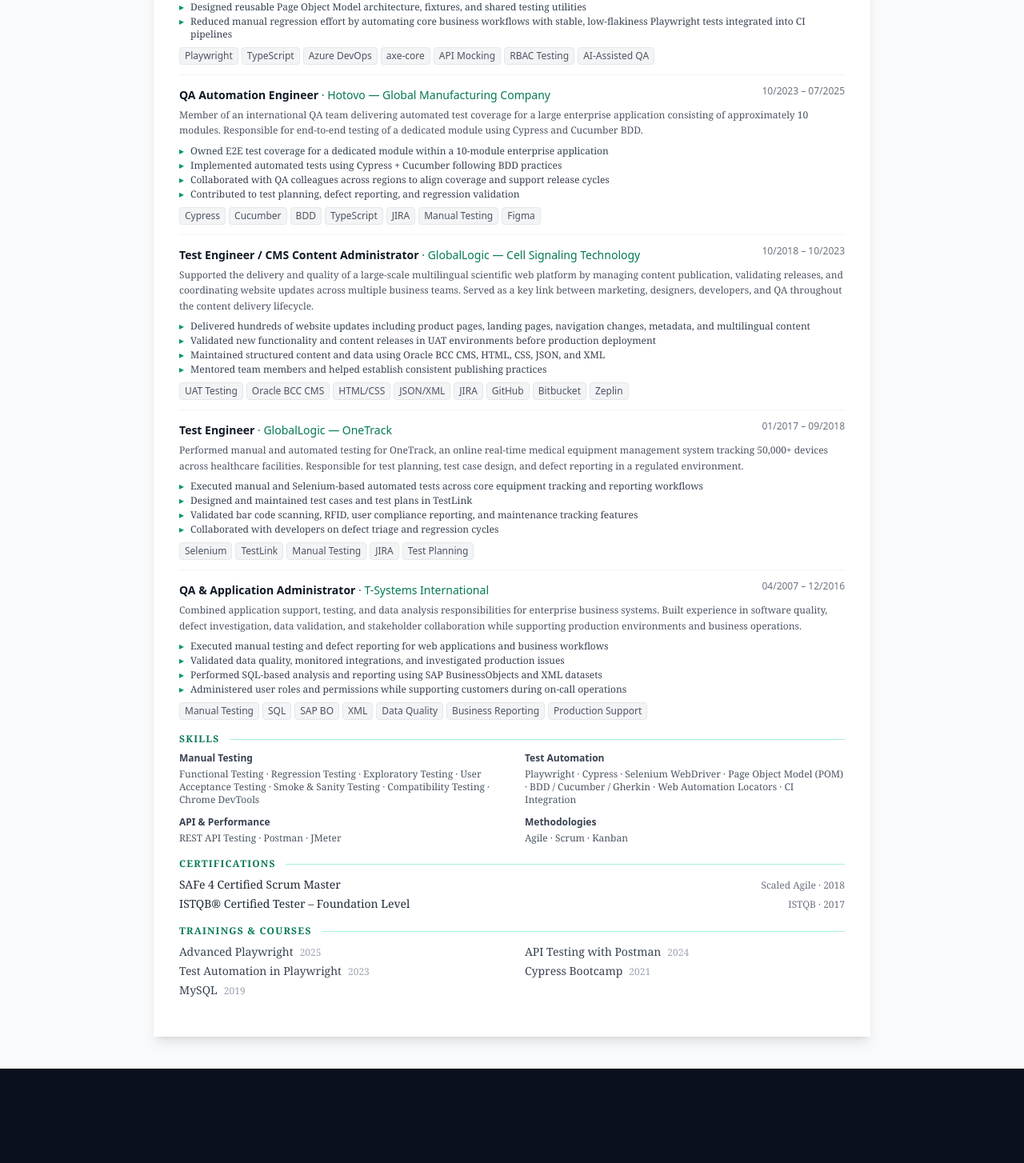
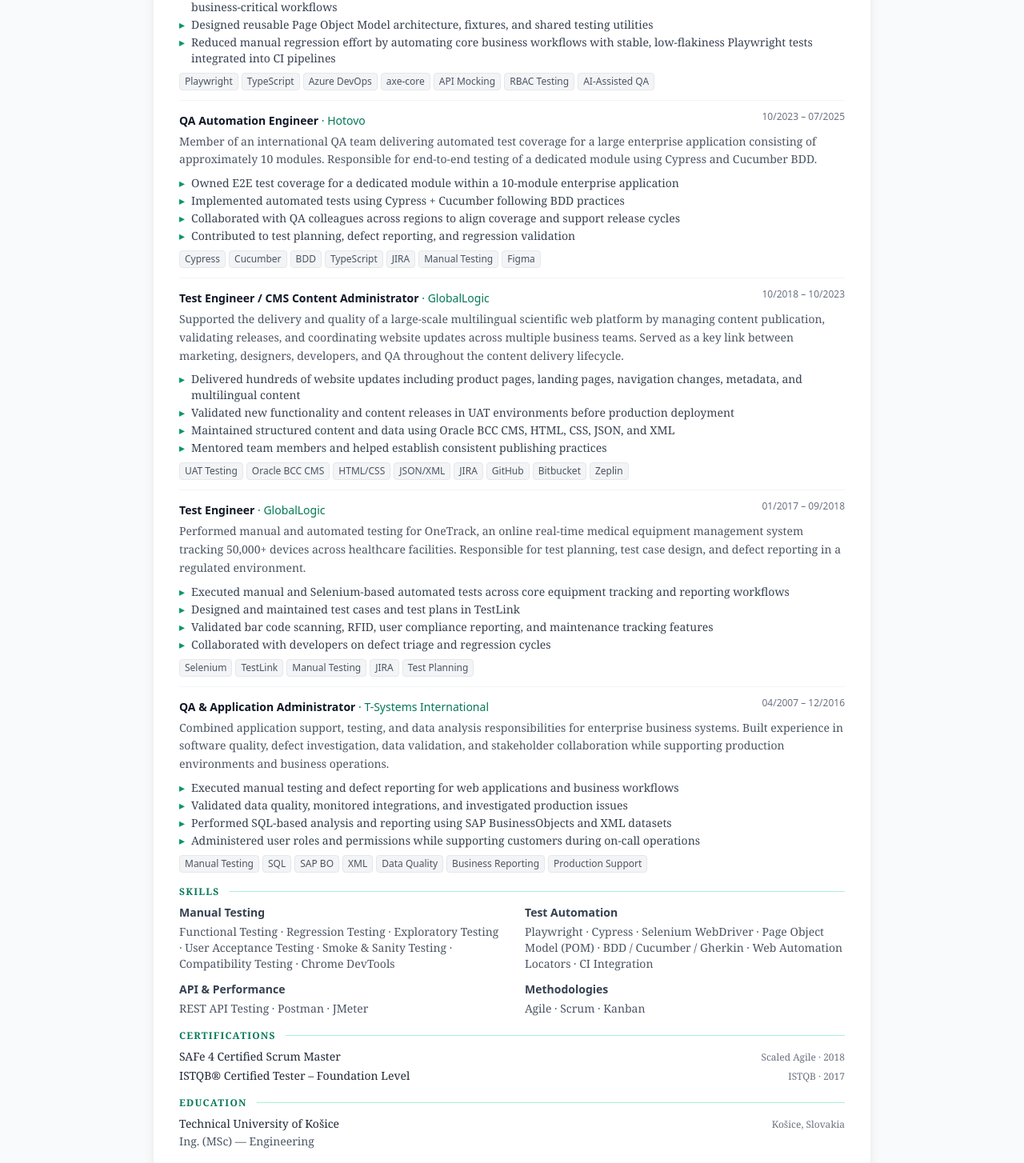
Before and after one commit to pavolhrabcak/qa-portfolio, a React (Vite) app: page /cv in a window 1280 px wide. Shown: the part 596-2050 px from the top of the page at 80% size. Before the commit the page ends 1932 px from the top, so only its background shows below. Built offline with nearby package versions, Linux system fonts and the light colour scheme.

Commit message:
CV updated according to standard NDA

```diff
--- a/src/data.js
+++ b/src/data.js
@@ -7,7 +7,7 @@ export const personalInfo = {
   github: '',
   location: 'Košice, Slovakia',
   available: true,
-  summary: 'QA Engineer with a background in both manual and automated testing, currently responsible for quality processes across enterprise applications. Experienced in building and scaling Playwright-based automation frameworks, defining test strategies, implementing RBAC and API validation, and driving release confidence through reliable end-to-end testing. Committed to improving release confidence through risk-based testing, maintainable automation, and efficient QA workflows supported by modern AI tools.',
+  summary: 'QA Engineer with a background in both manual and automated testing, currently responsible for quality processes across enterprise applications. Experienced in building and scaling Playwright-based automation frameworks, defining test strategies, implementing RBAC and API validation, and driving release confidence through reliable end-to-end testing. Focused on maintainable automation, risk-based testing, and efficient QA workflows supported by modern AI tools.',
   languages: ['English', 'Slovak', 'Czech'],
   stats: [
     { value: '12+',  label: 'Years Experience' },
@@ -116,7 +116,7 @@ export const technologies = [
 export const experience = [
   {
     role: 'QA Automation Engineer',
-    company: 'Hotovo — Global Manufacturing Company',
+    company: 'Hotovo',
     period: '07/2025 – Present',
     description:
       'Sole QA owner responsible for release confidence, test strategy, and automation framework development for an enterprise translation platform supporting document translation, reporting, administration, and role-based workflows.',
@@ -130,7 +130,7 @@ export const experience = [
   },
   {
     role: 'QA Automation Engineer',
-    company: 'Hotovo — Global Manufacturing Company',
+    company: 'Hotovo',
     period: '10/2023 – 07/2025',
     description:
       'Member of an international QA team delivering automated test coverage for a large enterprise application consisting of approximately 10 modules. Responsible for end-to-end testing of a dedicated module using Cypress and Cucumber BDD.',
@@ -144,7 +144,7 @@ export const experience = [
   },
   {
     role: 'Test Engineer / CMS Content Administrator',
-    company: 'GlobalLogic — Cell Signaling Technology',
+    company: 'GlobalLogic',
     period: '10/2018 – 10/2023',
     description:
       'Supported the delivery and quality of a large-scale multilingual scientific web platform by managing content publication, validating releases, and coordinating website updates across multiple business teams. Served as a key link between marketing, designers, developers, and QA throughout the content delivery lifecycle.',
@@ -158,7 +158,7 @@ export const experience = [
   },
   {
     role: 'Test Engineer',
-    company: 'GlobalLogic — OneTrack',
+    company: 'GlobalLogic',
     period: '01/2017 – 09/2018',
     description:
       'Performed manual and automated testing for OneTrack, an online real-time medical equipment management system tracking 50,000+ devices across healthcare facilities. Responsible for test planning, test case design, and defect reporting in a regulated environment.',
@@ -188,7 +188,7 @@ export const experience = [
 
 export const caseStudy = {
   title: 'Enterprise Translation Platform Quality Transformation',
-  company: 'Hotovo — Global Manufacturing Company',
+  company: 'Hotovo',
   period: '07/2025 – Present',
   role: 'QA Automation Engineer',
   summary:
--- a/src/pages/CVPage.jsx
+++ b/src/pages/CVPage.jsx
@@ -2,6 +2,7 @@ import { personalInfo, experience, skills, training } from '../data'
 
 const CONTACT = [
   { label: 'Email',    value: personalInfo.email },
+  { label: 'Phone',    value: '+421 915 946 833' },
   { label: 'LinkedIn', value: personalInfo.linkedin },
   { label: 'Location', value: personalInfo.location },
 ]
@@ -46,7 +47,7 @@ export default function CVPage() {
         className="max-w-4xl mx-auto bg-white shadow-lg print:shadow-none print:max-w-none"
         style={{ fontFamily: 'Georgia, serif' }}
       >
-        <div className="p-8 print:p-6">
+        <div className="p-8 print:p-0">
 
           {/* Header */}
           <div className="mb-5 pb-4 border-b-2 border-emerald-600">
@@ -86,10 +87,10 @@ export default function CVPage() {
                     </div>
                     <span className="text-xs text-gray-500 whitespace-nowrap">{exp.period}</span>
                   </div>
-                  <p className="text-xs text-gray-600 leading-relaxed mb-2">{exp.description}</p>
+                  <p className="text-sm text-gray-600 leading-relaxed mb-2">{exp.description}</p>
                   <ul className="space-y-0.5 mb-2">
                     {exp.highlights.map((h, j) => (
-                      <li key={j} className="text-xs text-gray-700 flex gap-2">
+                      <li key={j} className="text-sm text-gray-700 flex gap-2">
                         <span className="text-emerald-600 shrink-0">▸</span>{h}
                       </li>
                     ))}
@@ -111,8 +112,8 @@ export default function CVPage() {
             <div className="grid grid-cols-2 gap-x-8 gap-y-3">
               {skills.map(group => (
                 <div key={group.category}>
-                  <p className="text-xs font-bold text-gray-700 mb-1" style={{ fontFamily: 'system-ui, sans-serif' }}>{group.category}</p>
-                  <p className="text-xs text-gray-600">{group.items.map(i => i.name).join(' · ')}</p>
+                  <p className="text-sm font-bold text-gray-700 mb-1" style={{ fontFamily: 'system-ui, sans-serif' }}>{group.category}</p>
+                  <p className="text-sm text-gray-600">{group.items.map(i => i.name).join(' · ')}</p>
                 </div>
               ))}
             </div>
@@ -128,6 +129,15 @@ export default function CVPage() {
                 </div>
               ))}
             </div>
+          </Section>
+
+          {/* Education */}
+          <Section title="Education">
+            <div className="flex items-baseline justify-between text-sm">
+              <span className="text-gray-800 font-medium">Technical University of Košice</span>
+              <span className="text-gray-500 text-xs">Košice, Slovakia</span>
+            </div>
+            <div className="text-sm text-gray-600 mt-0.5">Ing. (MSc) — Engineering</div>
           </Section>
 
           {/* Training */}
@@ -149,8 +159,8 @@ export default function CVPage() {
       {/* Print styles */}
       <style>{`
         @media print {
-          @page { margin: 1cm; size: A4; }
-          body { -webkit-print-color-adjust: exact; print-color-adjust: exact; }
+          @page { margin: 1.5cm; size: A4; }
+          body { -webkit-print-color-adjust: exact; print-color-adjust: exact; margin: 0; padding: 0; }
         }
       `}</style>
     </div>
```
